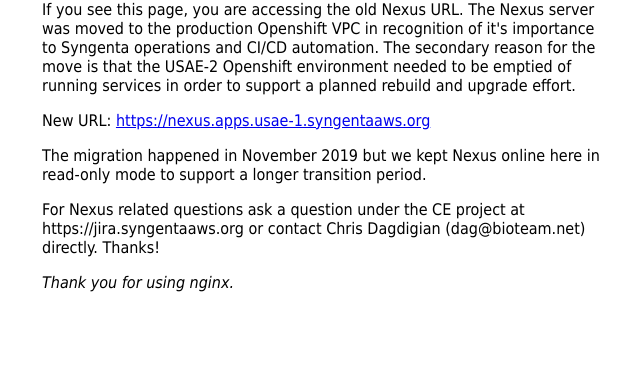
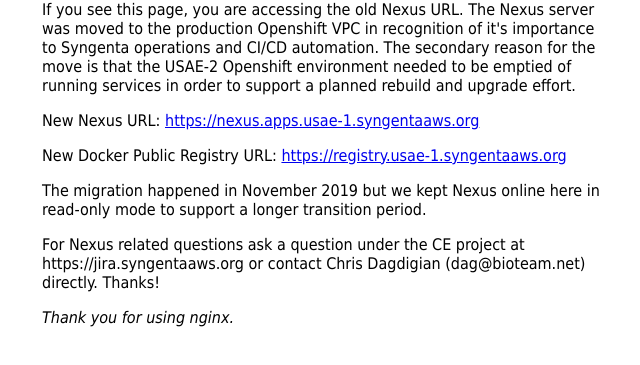
Before and after one commit to chrisdag/nexusredirect, a plain HTML site: page index.html in a window 1280 px wide. Shown: the part 81-446 px from the top of the page, without its empty margins (318-958 px from the left). Drawn offline with Linux system fonts and the light colour scheme.

Commit message:
updated index.html to add nexus docker registry

```diff
--- a/index.html
+++ b/index.html
@@ -19,7 +19,8 @@
   of running services in order to support a planned rebuild and upgrade effort.
 </p>
 
-<p>New URL: <a href="https://nexus.apps.usae-1.syngentaaws.org">https://nexus.apps.usae-1.syngentaaws.org</a></p>
+<p>New Nexus URL: <a href="https://nexus.apps.usae-1.syngentaaws.org">https://nexus.apps.usae-1.syngentaaws.org</a></p>
+<p>New Docker Public Registry URL: <a href="https://registry.usae-1.syngentaaws.org">https://registry.usae-1.syngentaaws.org</a></p>
 
 <p> The migration happened in November 2019 but we kept Nexus online here in
   read-only mode to support a longer transition period. </p>
```
